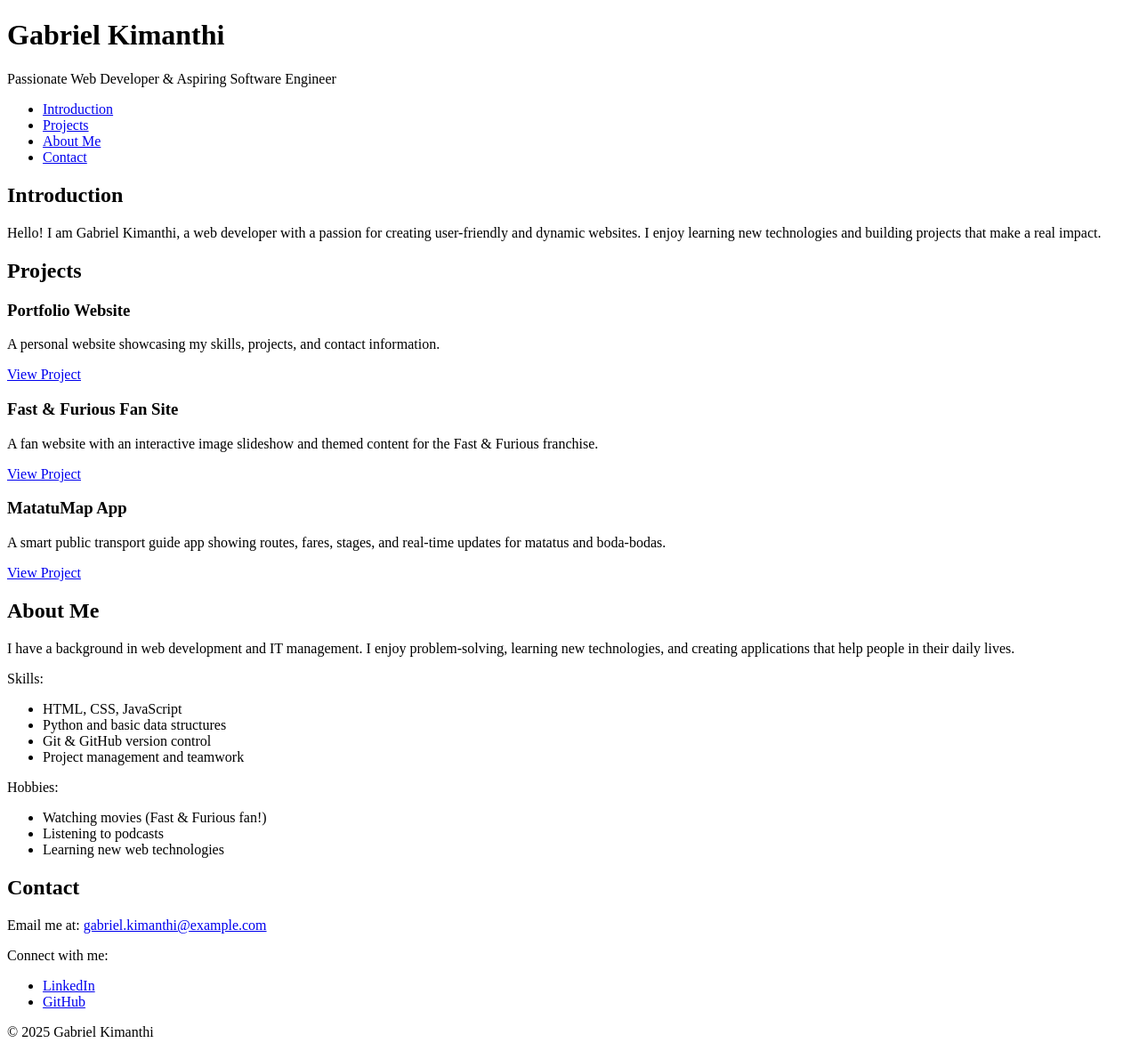
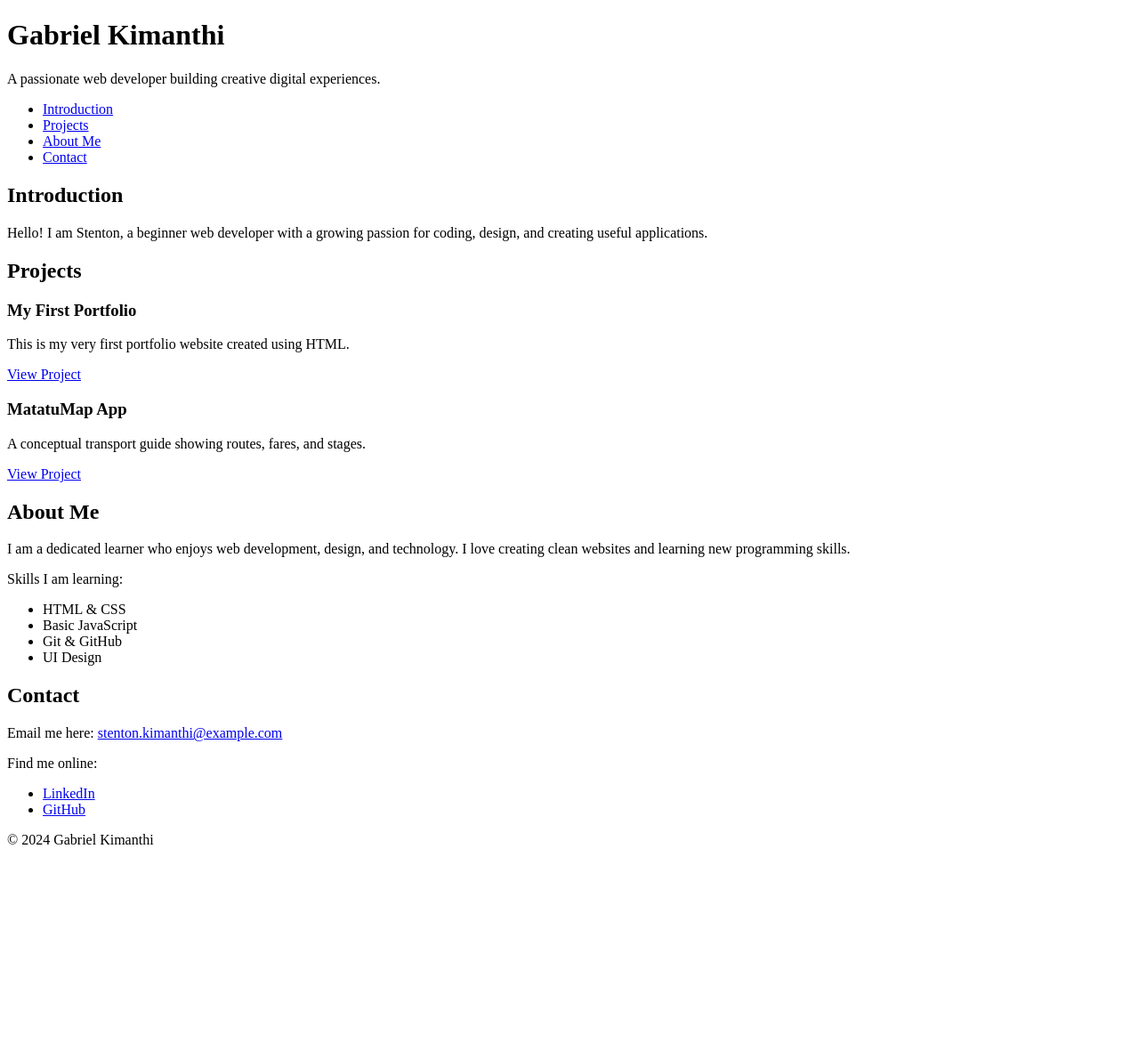
Before and after one commit to Gabriel-project39/My_First_Portfolio, a plain HTML site: page html_basic/portfolio/index.html in a window 1280 px wide. Shown: the whole page at 89% size. After the commit the page ends 969 px from the top, so only its background shows below. Drawn offline with Linux system fonts and the light colour scheme.

Commit message:
made good

```diff
--- a/html_basic/portfolio/index.html
+++ b/html_basic/portfolio/index.html
@@ -2,18 +2,18 @@
 <html lang="en">
 <head>
     <meta charset="utf-8">
-    <meta name="viewport" content="width=device-width, initial-scale=1.0">
     <title>Gabriel Kimanthi - Personal Portfolio</title>
 </head>
+
 <body>
 
     <!-- HEADER -->
     <header>
         <h1>Gabriel Kimanthi</h1>
-        <p>Passionate Web Developer & Aspiring Software Engineer</p>
+        <p>A passionate web developer building creative digital experiences.</p>
     </header>
 
-    <!-- NAVIGATION BAR -->
+    <!-- NAVIGATION -->
     <nav>
         <ul>
             <li><a href="#introduction">Introduction</a></li>
@@ -26,7 +26,7 @@
     <!-- INTRODUCTION SECTION -->
     <section id="introduction">
         <h2>Introduction</h2>
-        <p>Hello! I am Gabriel Kimanthi, a web developer with a passion for creating user-friendly and dynamic websites. I enjoy learning new technologies and building projects that make a real impact.</p>
+        <p>Hello! I am Stenton, a beginner web developer with a growing passion for coding, design, and creating useful applications.</p>
     </section>
 
     <!-- PROJECTS SECTION -->
@@ -34,21 +34,15 @@
         <h2>Projects</h2>
 
         <article class="project">
-            <h3>Portfolio Website</h3>
-            <p>A personal website showcasing my skills, projects, and contact information.</p>
-            <a href="https://github.com/GabrielKimanthi/My_First_Portfolio" target="_blank">View Project</a>
-        </article>
-
-        <article class="project">
-            <h3>Fast & Furious Fan Site</h3>
-            <p>A fan website with an interactive image slideshow and themed content for the Fast & Furious franchise.</p>
-            <a href="https://github.com/GabrielKimanthi/Fast-Furious-Website" target="_blank">View Project</a>
+            <h3>My First Portfolio</h3>
+            <p>This is my very first portfolio website created using HTML.</p>
+            <a href="https://github.com/YourGitHubUsername/My_First_Portfolio" target="_blank">View Project</a>
         </article>
 
         <article class="project">
             <h3>MatatuMap App</h3>
-            <p>A smart public transport guide app showing routes, fares, stages, and real-time updates for matatus and boda-bodas.</p>
-            <a href="https://github.com/GabrielKimanthi/MatatuMap" target="_blank">View Project</a>
+            <p>A conceptual transport guide showing routes, fares, and stages.</p>
+            <a href="https://example.com" target="_blank">View Project</a>
         </article>
 
     </section>
@@ -56,36 +50,32 @@
     <!-- ABOUT ME SECTION -->
     <section id="about">
         <h2>About Me</h2>
-        <p>I have a background in web development and IT management. I enjoy problem-solving, learning new technologies, and creating applications that help people in their daily lives.</p>
-        <p>Skills:</p>
+        <p>I am a dedicated learner who enjoys web development, design, and technology. I love creating clean websites and learning new programming skills.</p>
+        <p>Skills I am learning:</p>
         <ul>
-            <li>HTML, CSS, JavaScript</li>
-            <li>Python and basic data structures</li>
-            <li>Git & GitHub version control</li>
-            <li>Project management and teamwork</li>
-        </ul>
-        <p>Hobbies:</p>
-        <ul>
-            <li>Watching movies (Fast & Furious fan!)</li>
-            <li>Listening to podcasts</li>
-            <li>Learning new web technologies</li>
+            <li>HTML & CSS</li>
+            <li>Basic JavaScript</li>
+            <li>Git & GitHub</li>
+            <li>UI Design</li>
         </ul>
     </section>
 
     <!-- CONTACT SECTION -->
     <section id="contact">
         <h2>Contact</h2>
-        <p>Email me at: <a href="mailto:gabriel.kimanthi@example.com">gabriel.kimanthi@example.com</a></p>
-        <p>Connect with me:</p>
+        <p>Email me here:
+            <a href="mailto:stenton.kimanthi@example.com">stenton.kimanthi@example.com</a>
+        </p>
+        <p>Find me online:</p>
         <ul>
-            <li><a href="https://www.linkedin.com/in/gabrielkimanthi" target="_blank">LinkedIn</a></li>
-            <li><a href="https://github.com/GabrielKimanthi" target="_blank">GitHub</a></li>
+            <li><a href="https://www.linkedin.com" target="_blank">LinkedIn</a></li>
+            <li><a href="https://github.com" target="_blank">GitHub</a></li>
         </ul>
     </section>
 
     <!-- FOOTER -->
     <footer>
-        <p>&copy; 2025 Gabriel Kimanthi</p>
+        <p>&copy; 2024 Gabriel Kimanthi</p>
     </footer>
 
 </body>
```
